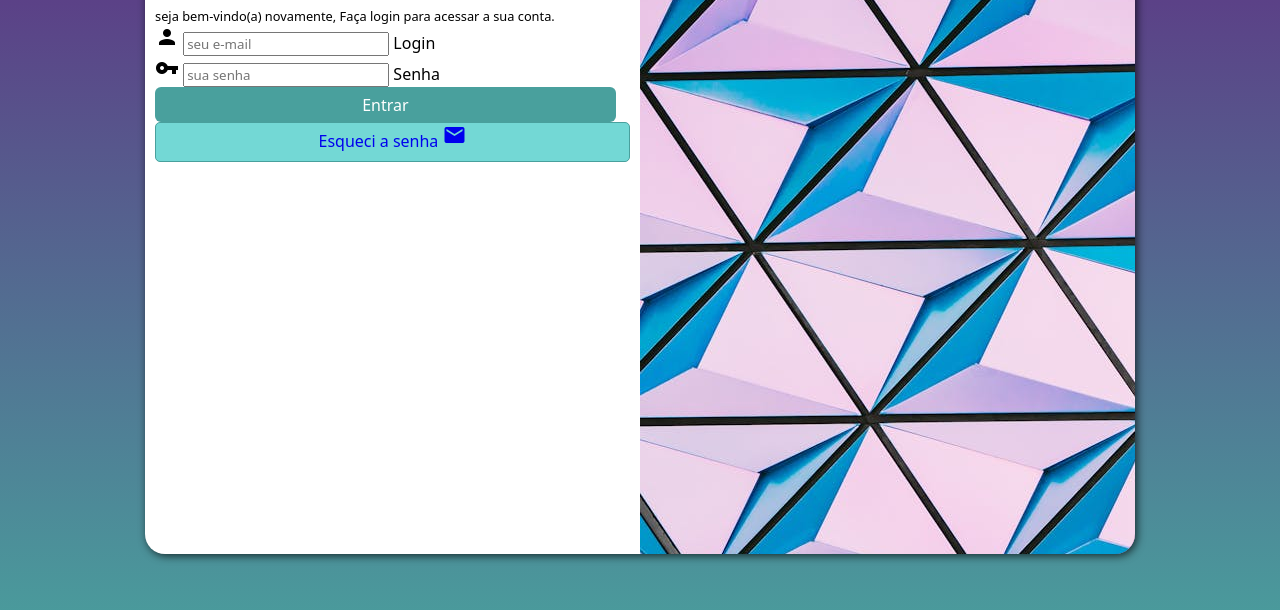
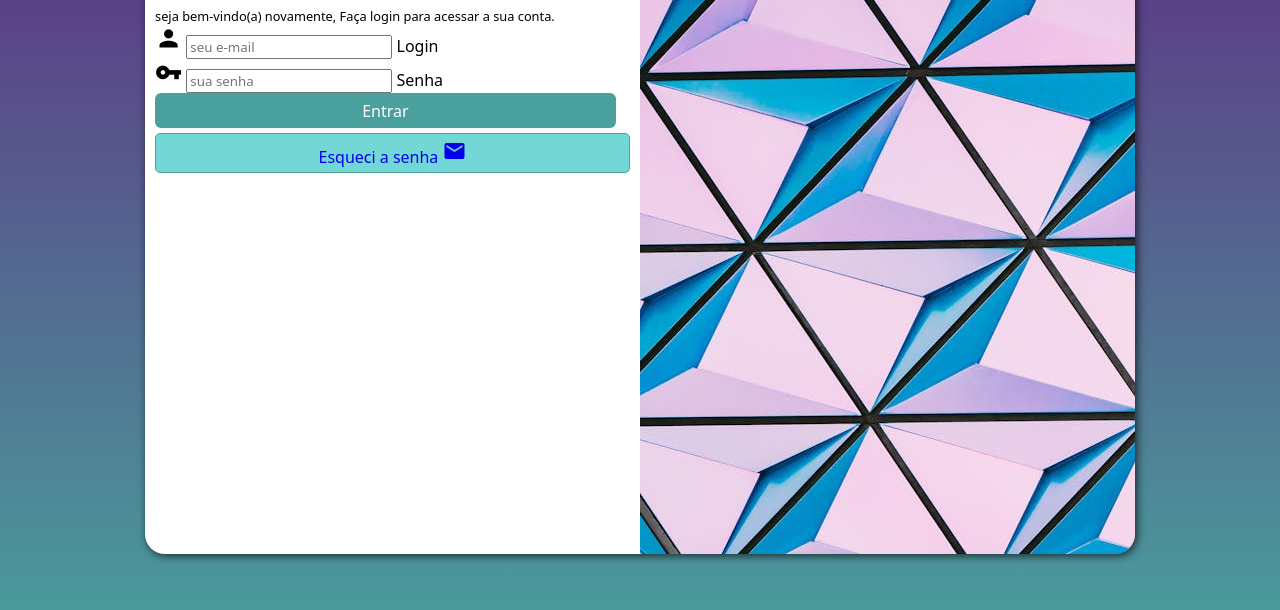
Before and after one commit to Masterpeso/projeto-login, a plain HTML site: page index.html in a window 1280 px wide. Shown: the part 146-756 px from the top of the page. Drawn offline with Linux system fonts and the light colour scheme.

Commit message:
finalizado

```diff
--- a/estilo/style.css
+++ b/estilo/style.css
@@ -58,6 +58,12 @@ div#formulario > p {
     font-size: 0.8em;
 }
 
+div.campo > i {
+font-size: 1.7em;
+
+}
+
+
 form > input[type=submit] {
     display: block;
     font-size: 1em;
@@ -78,6 +84,8 @@ form > a.botao {
     text-align: center;
     width: 100%;
     height: 40px;
+    padding-top: 5px;
+    margin-top: 5px;
     text-decoration: none;
     background-color: #73d8d5;
     border-radius: 5px;
```
